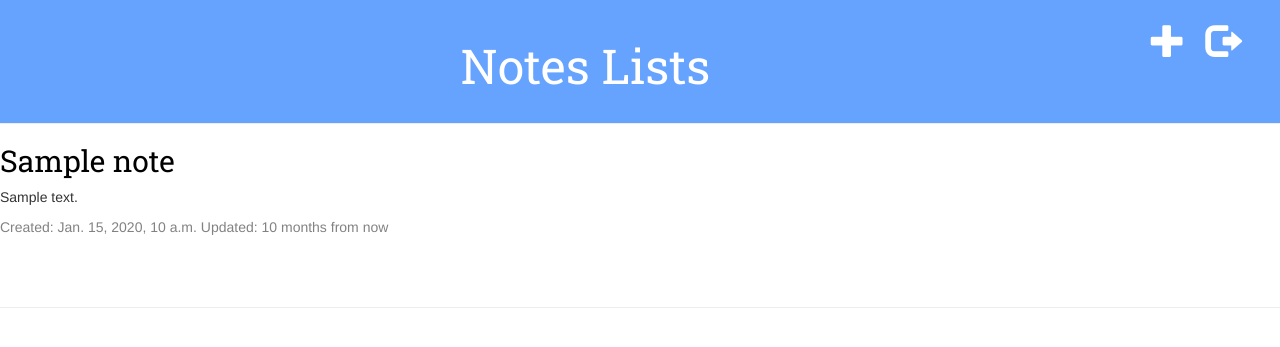
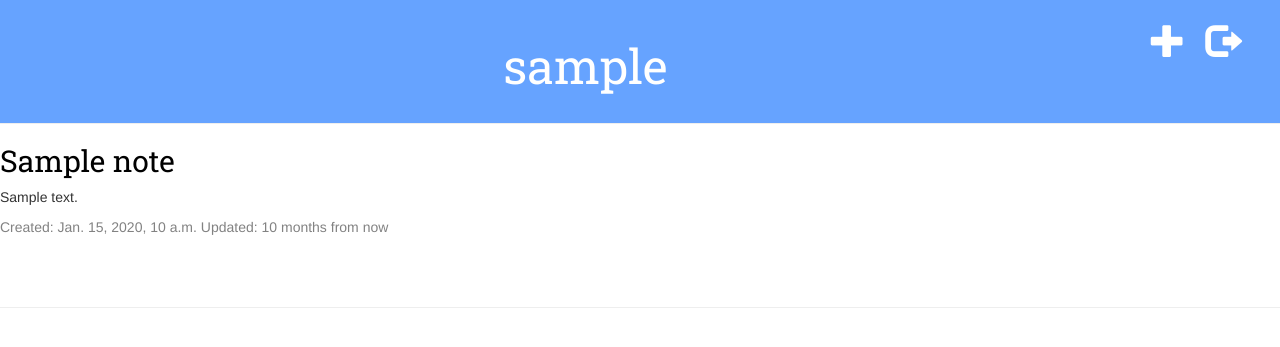
Before and after one commit to nandusri/NoteKeeper, a Django app: page /dashboard/ in a window 1280 px wide. Shown: the top 347 px of the page. Run offline with Django 3.2, Linux system fonts and the light colour scheme; a user stored in the database is signed in; tables that the repository leaves empty hold one stand-in row (values such as "Sample post"); some libraries are stand-ins or nearby versions.

Commit message:
small changes

```diff
--- a/notetake/templates/notetake/note_detail.html
+++ b/notetake/templates/notetake/note_detail.html
@@ -5,8 +5,9 @@
     <div class="note">
         <div class="page-header">
             <a href="{% url 'logout' %}" class="top-menu"><span class="glyphicon glyphicon-log-out"></span></a>
-            <h2>{{ note.title }}</h2>
+            <h2>{{ user.username }}</h2>
         </div>
+        <h2>{{ note.title }}</h2>
         <p>{{ note.get_content_as_markdown }}</p>
         {% if note.created_on %}
         <div class="date">
--- a/notetake/templates/notetake/note_list.html
+++ b/notetake/templates/notetake/note_list.html
@@ -4,7 +4,7 @@
 <div class="page-header">
 		<a href="{% url 'logout' %}" class="top-menu"><span class="glyphicon glyphicon-log-out"></span></a>
         <a href="{% url 'note_new' %}" class="top-menu"><span class="glyphicon glyphicon-plus"></span></a>
-        <h1><a href="/">Notes Lists</a></h1>
+        <h1><a href="/">{{ user.username }}</a></h1>
 </div>
 	{% for note in notes %}
 		<div class="note">
```
